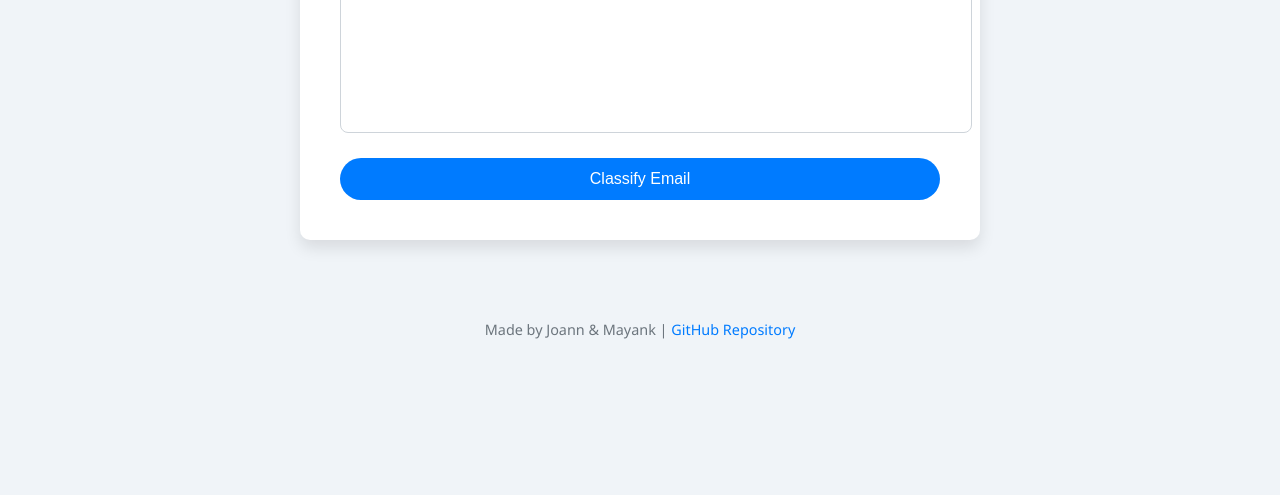
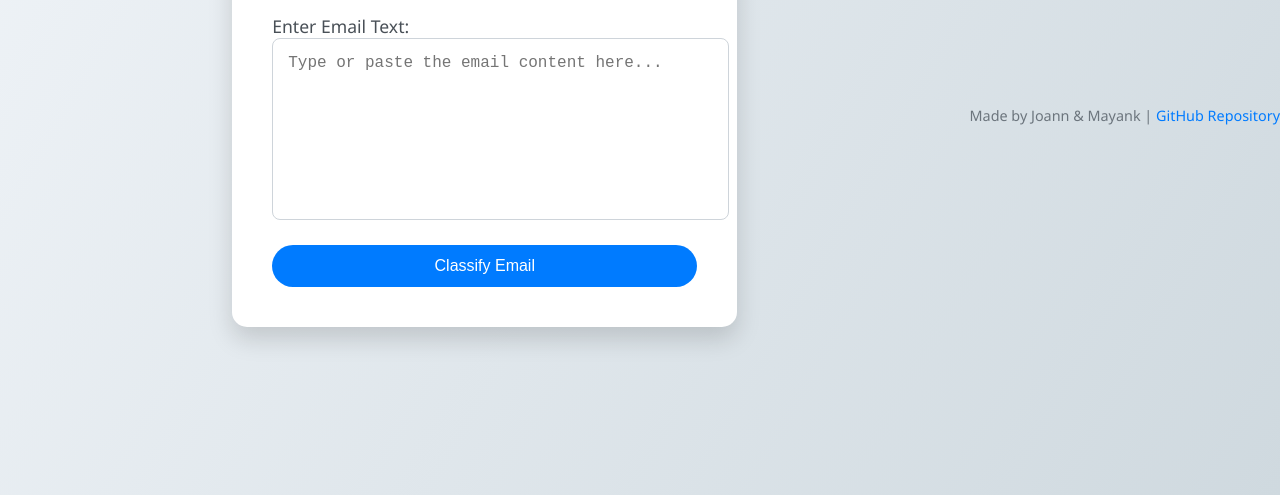
Before and after one commit to mayankasrani/spam-email-classifier, a plain HTML site: page templates/index.html in a window 1280 px wide. Shown: the part 305-800 px from the top of the page. Drawn offline with nearby package versions, Linux system fonts and the light colour scheme; files that its build step writes are made by us from their sources.

Commit message:
Update styles.css

```diff
--- a/static/styles.css
+++ b/static/styles.css
@@ -1,19 +1,28 @@
 /* General Body Styles */
 body {
-    background-color: #f0f4f8;
+    background: linear-gradient(120deg, #f0f4f8, #cfd9df);
     font-family: 'Segoe UI', Tahoma, Geneva, Verdana, sans-serif;
     margin: 0;
     padding: 0;
+    height: 100vh;
+    display: flex;
+    justify-content: center;
+    align-items: center;
 }
 
 /* Centered Container */
 .container {
     max-width: 600px;
-    margin: 80px auto;
+    margin: auto;
     background-color: #ffffff;
     padding: 40px;
-    border-radius: 10px;
-    box-shadow: 0 8px 16px rgba(0, 0, 0, 0.1);
+    border-radius: 15px;
+    box-shadow: 0 12px 24px rgba(0, 0, 0, 0.15);
+    transition: transform 0.3s ease-in-out;
+}
+
+.container:hover {
+    transform: scale(1.02); /* Subtle zoom effect when hovering over the container */
 }
 
 /* Page Title */
@@ -22,6 +31,7 @@ h1 {
     color: #343a40;
     font-size: 2.5rem;
     margin-bottom: 30px;
+    animation: fadeIn 1.2s ease-in-out;
 }
 
 /* Input Field */
@@ -37,7 +47,7 @@ textarea {
     font-size: 1rem;
     border: 1px solid #ced4da;
     border-radius: 8px;
-    transition: border-color 0.3s ease;
+    transition: border-color 0.3s ease, box-shadow 0.3s ease;
     resize: none;
 }
 
@@ -56,13 +66,14 @@ textarea:focus {
     font-size: 1rem;
     border-radius: 50px;
     cursor: pointer;
-    transition: background-color 0.3s ease;
+    transition: background-color 0.3s ease, transform 0.3s ease;
     width: 100%;
     margin-top: 20px;
 }
 
 .btn:hover {
     background-color: #0056b3;
+    transform: scale(1.05); /* Add a slight scale effect on hover */
 }
 
 /* Result Display */
@@ -73,6 +84,14 @@ textarea:focus {
     padding: 15px;
     border-radius: 8px;
     display: none;
+    opacity: 0;
+    transition: opacity 0.6s ease-in-out;
+}
+
+/* Show animation for result */
+#result.show {
+    display: block;
+    opacity: 1;
 }
 
 /* Spam Prediction Styling */
@@ -86,6 +105,12 @@ textarea:focus {
     color: #2ecc71;
     background-color: #e9f7ef;
     border: 1px solid #2ecc71;
+}
+
+/* Keyframes for fadeIn animation */
+@keyframes fadeIn {
+    from { opacity: 0; transform: translateY(-20px); }
+    to { opacity: 1; transform: translateY(0); }
 }
 
 /* Footer */
```
